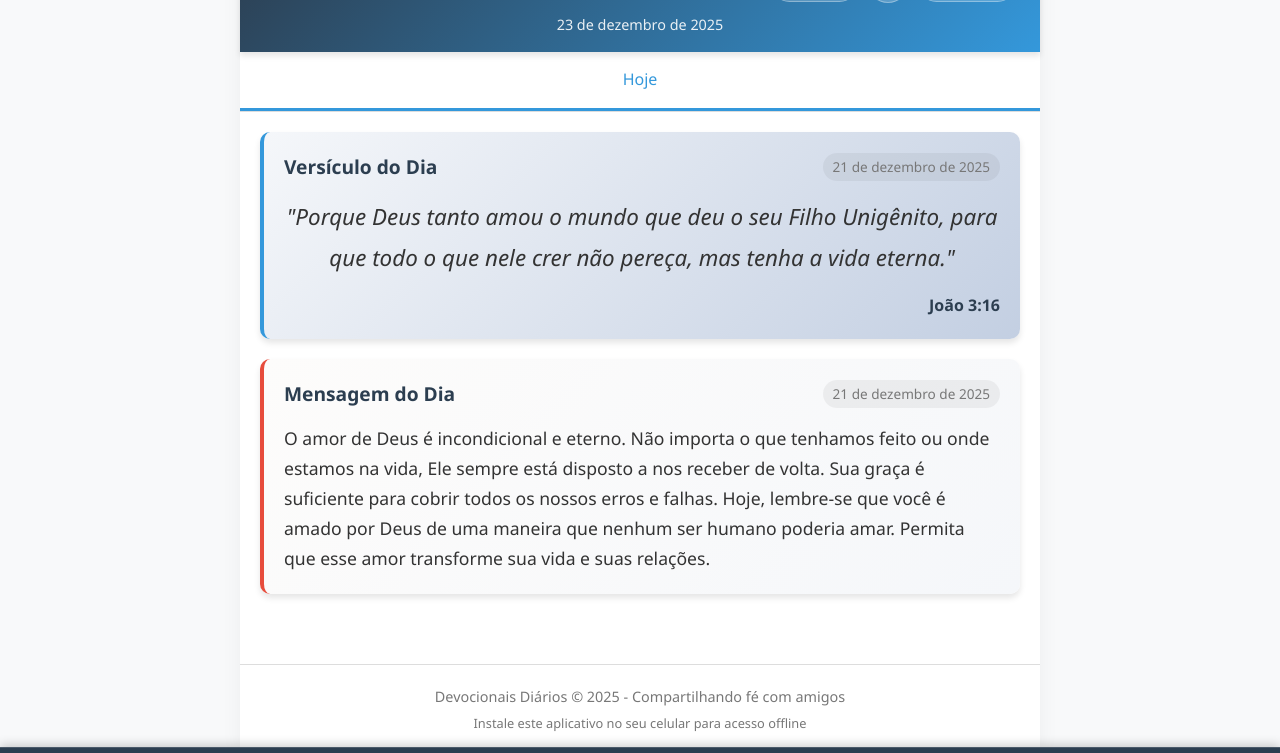
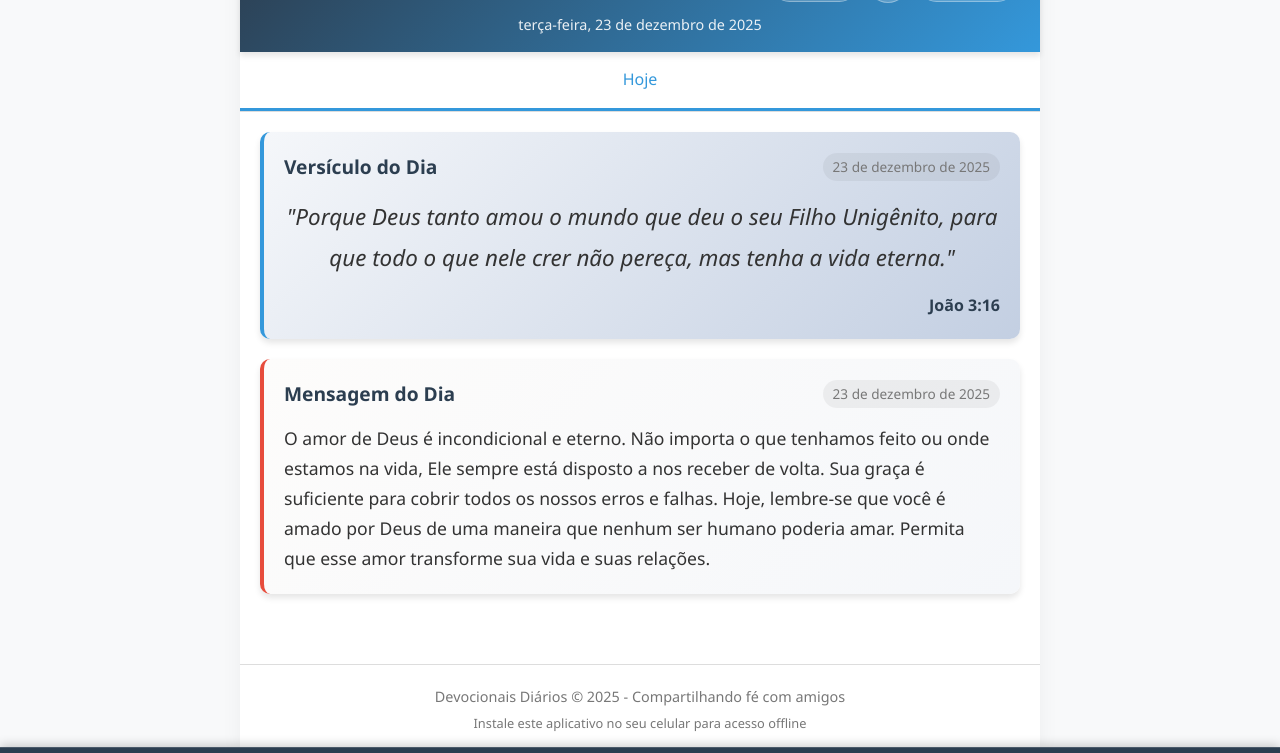
Before and after one commit to guilhermetorresbs/devocionais-di-rios, a plain HTML site: page index.html in a window 1280 px wide. Shown: the part 53-806 px from the top of the page. Drawn offline with Linux system fonts and the light colour scheme; no server answers.

Commit message:
Update index.html

```diff
--- a/index.html
+++ b/index.html
@@ -1584,25 +1584,42 @@
         }
 
         // ==============================================
-        // INICIALIZAÇÃO
+// INICIALIZAÇÃO (DATA FIXA 23/12/2025)
 // ==============================================
 
 function init() {
     // Configurar tema
     initTheme();
 
-            // Configurar data atual
-            const today = new Date();
-            currentDateElement.textContent = formatDate(today.toISOString().split('T')[0]);
-
-            // Definir data padrão no formulário como hoje
-            document.getElementById('devotionalDate').valueAsDate = today;
-
-            // Configurar ano atual no rodapé
-            document.getElementById('currentYear').textContent = today.getFullYear();
+    // DATA ESPECÍFICA: 23 de dezembro de 2025
+    const targetDate = new Date(2025, 11, 23); // Mês 11 = Dezembro (0-indexed)
+
+    // Formatar data para exibição
+    const options = {
+        weekday: 'long',
+        day: 'numeric',
+        month: 'long',
+        year: 'numeric'
+    };
+    const formattedDate = targetDate.toLocaleDateString('pt-BR', options);
+
+    // Atualizar data no cabeçalho
+    currentDateElement.textContent = formattedDate;
+
+    // Atualizar datas nos cards do devocional do dia
+    document.getElementById('verseDate').textContent = formatDate('2025-12-23');
+    document.getElementById('messageDate').textContent = formatDate('2025-12-23');
+
+    // Definir data padrão no formulário como 23/12/2025
+    document.getElementById('devotionalDate').value = '2025-12-23';
+
+    // CONFIGURAR ANO CORRETO NO RODAPÉ
+    document.getElementById('currentYear').textContent = 2025;
 
     // Carregar dados locais (para não-logados)
     loadLocalDevotionals();
+
+    console.log('✅ Data configurada: 23 de dezembro de 2025');
 }
 
         // Carregar dados locais (sem login)
```
Lines whose indentation alone changed are shown as unchanged.
